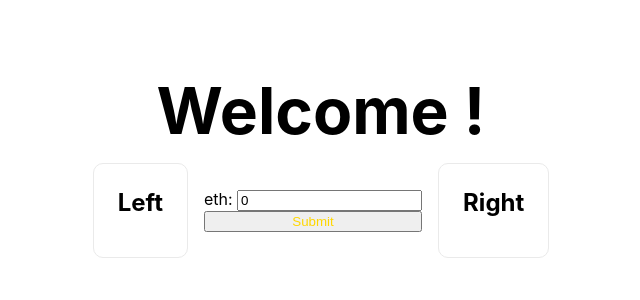
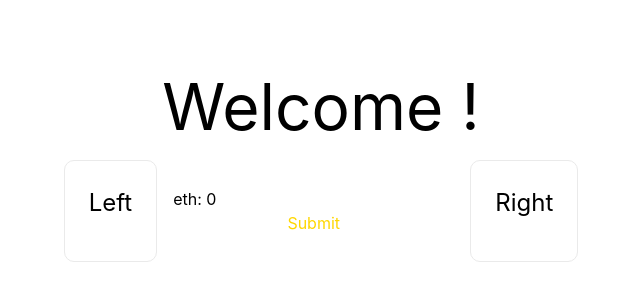
Before and after one commit to bezlant/TheBiddingGame, a Next.js app: page / in a window 1280 px wide. Shown: the part 226-526 px from the top of the page, without its empty margins (319-959 px from the left). Built offline with nearby package versions, Linux system fonts and the light colour scheme.

Commit message:
feat: Tailwindcss integrated

```diff
--- a/package.json
+++ b/package.json
@@ -15,5 +15,10 @@
     "react": "18.2.0",
     "react-dom": "18.2.0",
     "web3": "^1.8.1"
+  },
+  "devDependencies": {
+    "autoprefixer": "^10.4.13",
+    "postcss": "^8.4.19",
+    "tailwindcss": "^3.2.4"
   }
 }
--- /dev/null
+++ b/postcss.config.js
@@ -0,0 +1,6 @@
+module.exports = {
+  plugins: {
+    tailwindcss: {},
+    autoprefixer: {},
+  },
+}
--- a/styles/globals.css
+++ b/styles/globals.css
@@ -1,3 +1,7 @@
+@tailwind base;
+@tailwind components;
+@tailwind utilities;
+
 html,
 body {
   padding: 0;
--- /dev/null
+++ b/tailwind.config.js
@@ -0,0 +1,11 @@
+/** @type {import('tailwindcss').Config} */
+module.exports = {
+  content: [
+    './pages/**/*.{js,ts,jsx,tsx}',
+    './components/**/*.{js,ts,jsx,tsx}',
+  ],
+  theme: {
+    extend: {},
+  },
+  plugins: [],
+}
```
Also changed, not shown: 1 other file (tests, documents, lock files or other folders).
